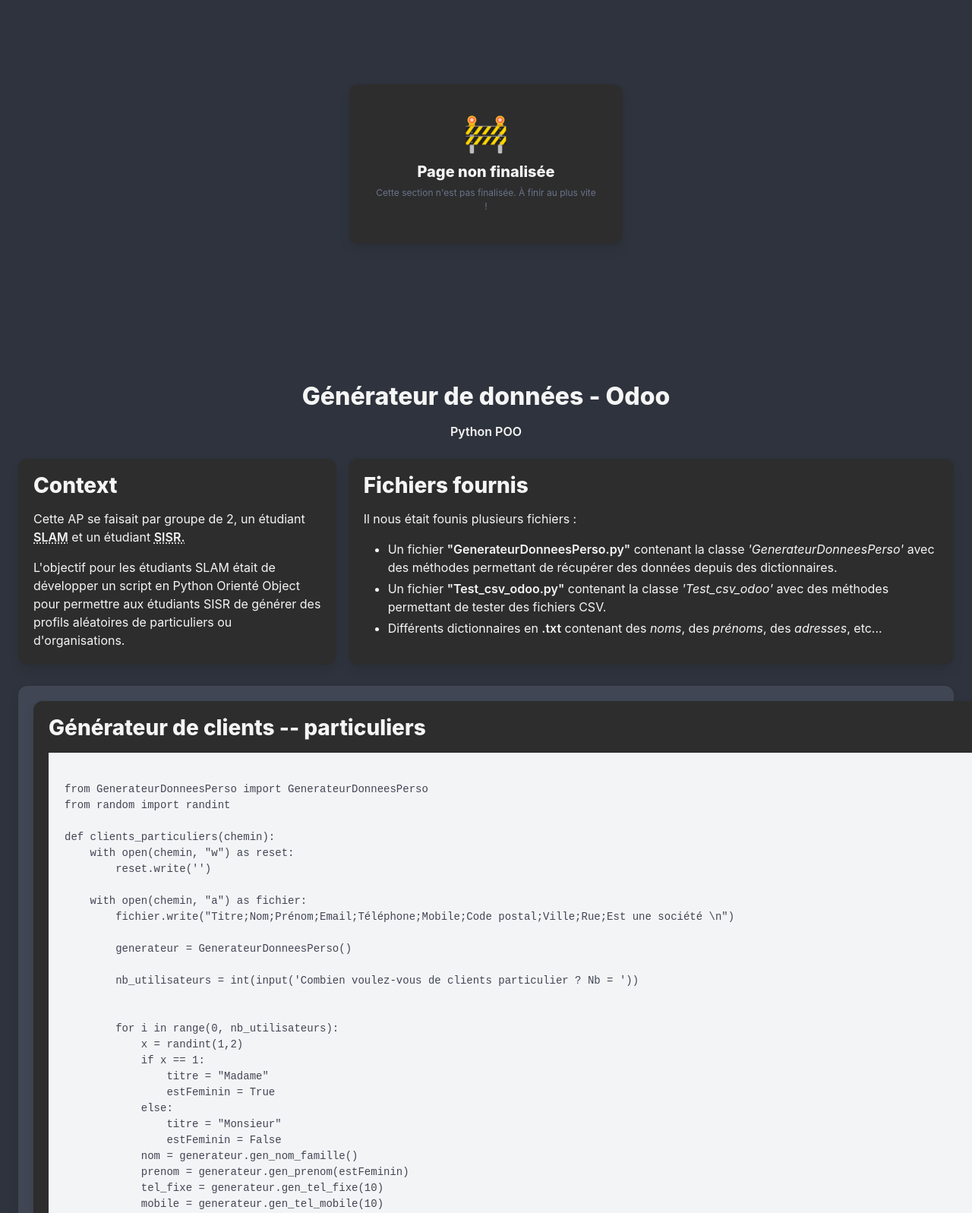
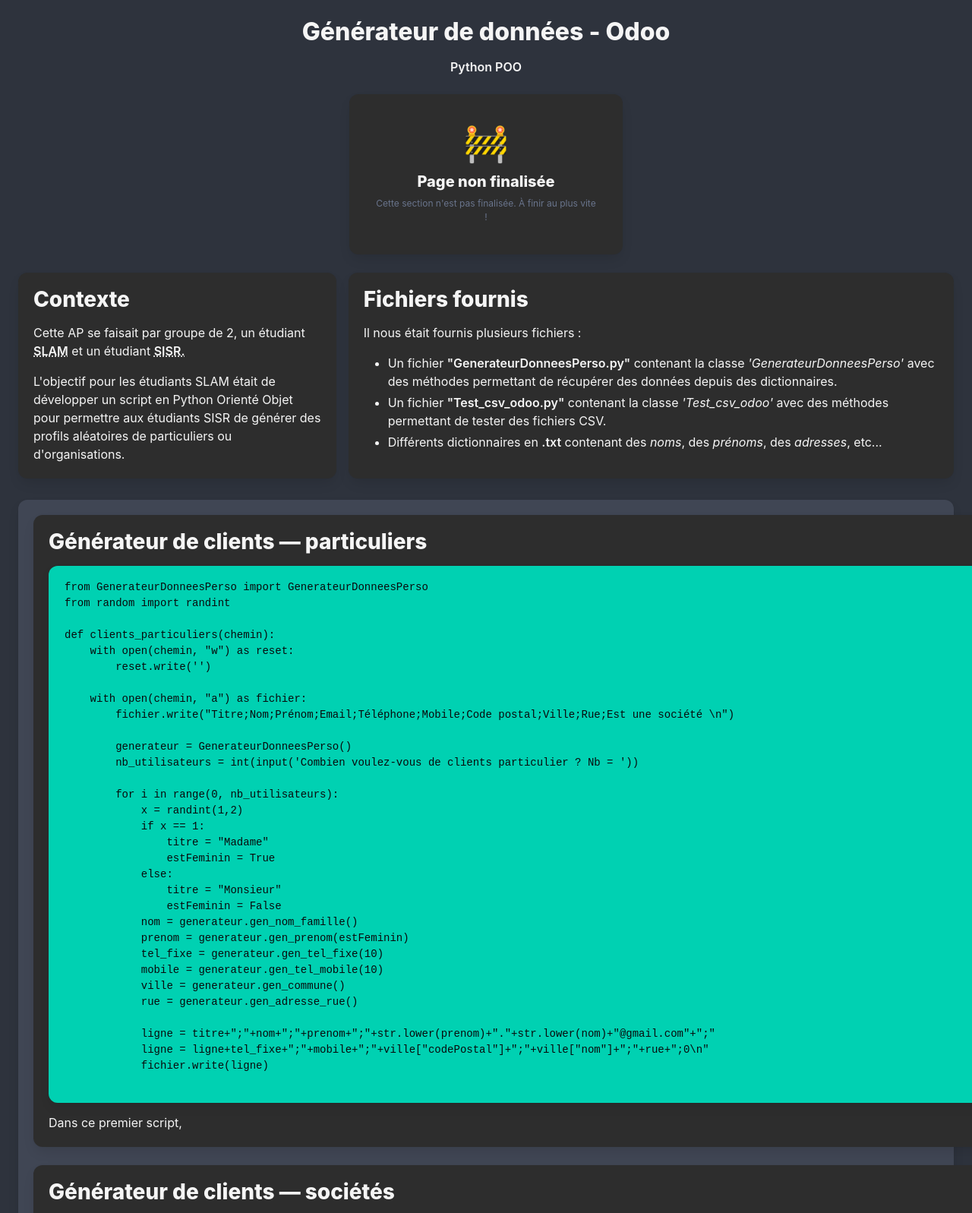
Before and after one commit to MaeligPL/PCP_MaeligPL, a plain HTML site: page generateur_donnees.html in a window 1280 px wide. Shown: the part 80-1677 px from the top of the page at 76% size. Drawn offline with nearby package versions, Linux system fonts and the light colour scheme.

Commit message:
Fix bugs affichage

```diff
--- a/generateur_donnees.html
+++ b/generateur_donnees.html
@@ -20,50 +20,27 @@
 
         <div id="navbarBasicExample" class="navbar-menu">
             <div class="navbar-start">
-      <a class="navbar-item" href="./index.html">
-        Présentation
-      </a>
-
-      <a class="navbar-item" href="./bts.html">
-        BTS SIO
-      </a>
+                <a class="navbar-item" href="./index.html">Présentation</a>
+                <a class="navbar-item" href="./bts.html">BTS SIO</a>
 
                 <div class="navbar-item has-dropdown is-hoverable">
-        <p class="navbar-link">
-          Réalisations BTS
-        </p>
-
+                    <p class="navbar-link">Réalisations BTS</p>
                     <div class="navbar-dropdown">
-          <a class="navbar-item" href="./jeu_php.html">
-            Pierre Feuille Ciseaux - PHP
-          </a>
-          <a class="navbar-item" href="./generateur_donnees.html">
-            Générateur de données - Python POO
-          </a>
-          <a class="navbar-item" href="./serveur_web.html">
-            Etude Faisabilité serveur Web - PHP / MySQL, SQLite
-          </a>
-          <a class="navbar-item" href="./developpement_infra_web.html">
-            Développement d'infrastructure Web - HTML, CSS, PHP, MySQL
-          </a>
+                        <a class="navbar-item" href="./jeu_php.html">Pierre Feuille Ciseaux - PHP</a>
+                        <a class="navbar-item" href="./generateur_donnees.html">Générateur de données - Python POO</a>
+                        <a class="navbar-item" href="./serveur_web.html">Etude Faisabilité serveur Web - PHP / MySQL, SQLite</a>
+                        <a class="navbar-item" href="./developpement_infra_web.html">Développement d'infrastructure Web - HTML, CSS, PHP, MySQL</a>
                     </div>
                 </div>
 
                 <div class="navbar-item has-dropdown is-hoverable">
-        <p class="navbar-link">
-          Réalisations Perso
-        </p>
-
+                    <p class="navbar-link">Réalisations Perso</p>
                     <div class="navbar-dropdown">
-          <a class="navbar-item" href="">
-            [...]
-          </a>
+                        <a class="navbar-item" href="">[...]</a>
                     </div>
                 </div>
 
-      <a class="navbar-item" href="./stage.html">
-        Stage
-        </a>
+                <a class="navbar-item" href="./stage.html">Stage</a>
             </div>
 
             <div class="navbar-end">
@@ -78,68 +55,53 @@
         </div>
     </nav>
 
+    <main class="content is-flex-grow-1">
+        <header>
+            <h1 class="has-text-centered pt-6">Générateur de données - Odoo</h1>
+            <p class="has-text-centered pb-5"><strong>Python POO</strong></p>
+        </header>
 
-<div class="is-flex is-justify-content-center is-align-items-center" style="min-height: 60vh;">
+        <!-- Bannière page non finalisée -->
+        <div class="is-flex is-justify-content-center mb-5">
             <div class="box has-text-centered" style="max-width: 360px; width: 100%; padding: 2.5rem 2rem;">
-
-    <div class="mb-4" style="font-size: 3rem; line-height: 1;">
-      🚧
-    </div>
-
+                <div class="mb-4" style="font-size: 3rem; line-height: 1;">🚧</div>
                 <p class="title is-5 mb-2">Page non finalisée</p>
-    <p class="has-text-grey is-size-7">
-      Cette section n'est pas finalisée. À finir au plus vite !
-    </p>
-
+                <p class="has-text-grey is-size-7">Cette section n'est pas finalisée. À finir au plus vite !</p>
             </div>
         </div>
 
-
-
-<main class="content is-flex-grow-1">
-  <div class="has-text-centered mt-6 pb-5">
-        <h1>Générateur de données - Odoo</abbr></h1>
-        <p><strong>Python POO</strong></p>
-      </div>
-        <div class="is-flex is-flex is-justify-content-center pl-5 pr-5 is-gap-2">
+        <!-- Présentation -->
+        <div class="is-flex is-justify-content-center pl-5 pr-5 is-gap-2">
             <div class="box mb-1" style="flex: 1 1 0;">
-                <h2>Context</h2>
+                <h2>Contexte</h2>
                 <p>
                     Cette AP se faisait par groupe de 2, un étudiant <abbr title="Solutions Logicielles et Applications Métier"><strong>SLAM</strong></abbr>
                     et un étudiant <abbr title="Solutions d'Infrastructure, Systèmes et Réseaux"><strong>SISR.</strong></abbr>
                 </p>
                 <p>
                     L'objectif pour les étudiants SLAM était de développer
-                  un script en Python Orienté Object pour permettre aux étudiants SISR de générer des profils aléatoires de particuliers ou d'organisations.
+                    un script en Python Orienté Objet pour permettre aux étudiants SISR de générer des profils aléatoires de particuliers ou d'organisations.
                 </p>
             </div>
             <div class="box mb-1" style="flex: 2 1 0;">
                 <h2>Fichiers fournis</h2>
-                <p>
-                  Il nous était founis plusieurs fichiers :
+                <p>Il nous était fournis plusieurs fichiers :</p>
                 <ul>
-                    <li>Un fichier <strong>"GenerateurDonneesPerso.py"</strong> contenant la classe <i>'GenerateurDonneesPerso'</i>
-                      avec des méthodes permettant de récupérer des données depuis des dictionnaires.
-                    </li>
-                    <li>
-                      Un fichier <strong>"Test_csv_odoo.py"</strong> contenant la classe <i>'Test_csv_odoo'</i> avec des méthodes permettant de tester des fichiers CSV.
-                    </li>
-                    <li>
-                      Différents dictionnaires en <strong>.txt</strong> contenant des <i>noms</i>, des <i>prénoms</i>, des <i>adresses</i>, etc...
-                    </li>
+                    <li>Un fichier <strong>"GenerateurDonneesPerso.py"</strong> contenant la classe <i>'GenerateurDonneesPerso'</i> avec des méthodes permettant de récupérer des données depuis des dictionnaires.</li>
+                    <li>Un fichier <strong>"Test_csv_odoo.py"</strong> contenant la classe <i>'Test_csv_odoo'</i> avec des méthodes permettant de tester des fichiers CSV.</li>
+                    <li>Différents dictionnaires en <strong>.txt</strong> contenant des <i>noms</i>, des <i>prénoms</i>, des <i>adresses</i>, etc...</li>
                 </ul>
-                </p>
             </div>
         </div>
 
-
-
+        <!-- Blocs de code -->
         <div class="box ml-5 mr-5 has-background-grey-dark mt-5">
             <div class="is-flex is-flex-direction-row is-gap-2">
                 <div class="is-flex-direction-column">
+
                     <div class="box">
-                        <h2>Générateur de clients -- particuliers</h2>
-                        <pre><code class="language-python">
+                        <h2>Générateur de clients — particuliers</h2>
+                        <pre class="box has-background-primary has-text-black">
 from GenerateurDonneesPerso import GenerateurDonneesPerso
 from random import randint
 
@@ -151,9 +113,7 @@
         fichier.write("Titre;Nom;Prénom;Email;Téléphone;Mobile;Code postal;Ville;Rue;Est une société \n")
 
         generateur = GenerateurDonneesPerso()
-
         nb_utilisateurs = int(input('Combien voulez-vous de clients particulier ? Nb = '))
-
 
         for i in range(0, nb_utilisateurs):
             x = randint(1,2)
@@ -171,19 +131,17 @@
             rue = generateur.gen_adresse_rue()
 
             ligne = titre+";"+nom+";"+prenom+";"+str.lower(prenom)+"."+str.lower(nom)+"@gmail.com"+";"
-            ligne = ligne+tel_fixe+";"+mobile+";"+ville["codePostal"]+";"+ville["nom"]+ ";"+rue+";0\n"
+            ligne = ligne+tel_fixe+";"+mobile+";"+ville["codePostal"]+";"+ville["nom"]+";"+rue+";0\n"
             fichier.write(ligne)
-                        </code></pre>
+                        </pre>
                         <section>
-                            <p>
-                              Dans ce premier script,
-                            </p>
+                            <p>Dans ce premier script,</p>
                         </section>
                     </div>
 
                     <div class="box">
-                    <h2>Générateur de clients -- sociétés</h2>
-                    <pre><code class="language-python">
+                        <h2>Générateur de clients — sociétés</h2>
+                        <pre class="box has-background-warning-light has-text-black">
 from GenerateurDonneesPerso import GenerateurDonneesPerso
 
 def clients_societes(chemin):
@@ -194,9 +152,7 @@
         fichier.write("Nom;Type de société;Rue;Ville;Code postal;Téléphone;Mobile;Email;Secteur d'activité;N° TVA;SIRET;Est une société \n")
 
         generateur = GenerateurDonneesPerso()
-
         nb_clients = int(input('Combien voulez-vous de clients sociétés ? Nb = '))
-
 
         for i in range(0, nb_clients):
             nom = generateur.gen_nom_societe()
@@ -212,21 +168,22 @@
 
             email = email.replace(" ","-")
 
-
             ligne = nom+";"+rSociale+";"+rue+";"+ville['nom']+";"+ville['codePostal']+";"+tel_fixe+";"+mobile+";"+email+";"+activite+";"+tva+";"+siret+";1\n"
             fichier.write(ligne)
-                    </code></pre>
+                        </pre>
                         <section>
-                    <p>Ensuite, </p>
+                            <p>Ensuite,</p>
                         </section>
                     </div>
+
                 </div>
             </div>
 
             <div class="is-flex is-flex-direction-row is-gap-2 mt-5">
+
                 <div class="box mb-1">
                     <h2>Script final</h2>
-                <pre><code class="language-python">
+                    <pre class="box has-background-success has-text-black">
 from GenerateurDonneesPerso import GenerateurDonneesPerso
 from random import randint
 
@@ -246,15 +203,15 @@
     clients_societes(chemin_fichier)
 else:
     print('Choix incorrect')
-                </code></pre>
+                    </pre>
                     <section>
-                    <p>Maintenant, </p>
+                        <p>Maintenant,</p>
                     </section>
                 </div>
 
                 <div class="box mb-1">
                     <h2>Éxécutable .bat</h2>
-                <pre><code class="language-python">
+                    <pre class="box has-background-info has-text-black">
 @echo off
 
 python --version >nul 2>&1
@@ -269,25 +226,21 @@
 python genere_clients_odoo_csv.py
 echo Execution terminee.
 pause
-                </code></pre>
+                    </pre>
                     <section>
-                    <p>Et enfin, </p>
+                        <p>Et enfin,</p>
                     </section>
                 </div>
+
             </div>
-
         </div>
 
     </main>
 
-
-
-</body>
     <footer class="footer py-5">
         <div class="content has-text-centered">
-    <p>
-      <strong>Maëlig POUPOT LABANVOIE - 2025/2026</strong>
-    </p>
+            <p><strong>Maëlig POUPOT LABANVOIE - 2025/2026</strong></p>
         </div>
     </footer>
+</body>
 </html>
```
Also changed, not shown: stage.html (+5 -11 lines). Lines whose indentation alone changed are shown as unchanged.
